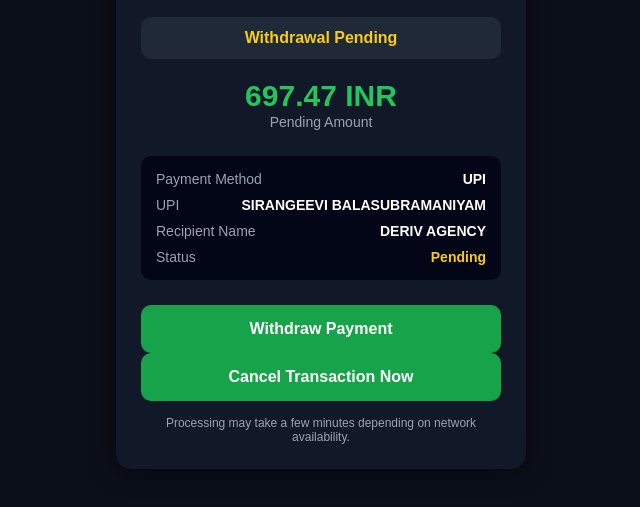
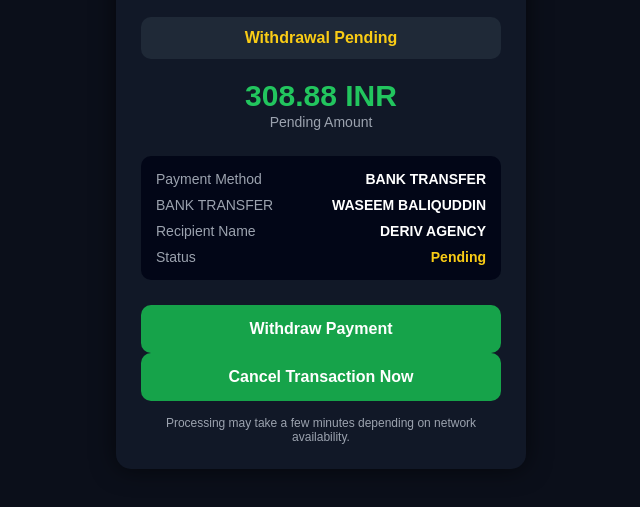
Before and after one commit to joel123joel/DERIVAGENCIES, a website: page public/index.html in a window 1280 px wide. Shown: the part 189-696 px from the top of the page, without its empty margins (319-959 px from the left). Drawn offline with Linux system fonts and the light colour scheme.

Commit message:
Update index.html

```diff
--- a/public/index.html
+++ b/public/index.html
@@ -127,19 +127,19 @@
         </div>
 
         <div class="amount">
-            <h1>697.47 INR</h1>
+            <h1>308.88 INR</h1>
             <span>Pending Amount</span>
         </div>
 
         <div class="details">
             <div>
                 <span class="label">Payment Method</span>
-                <span class="value">UPI</span>
+                <span class="value">BANK TRANSFER</span>
             </div>
 
             <div>
-                <span class="label">UPI</span>
-                <span class="value">SIRANGEEVI BALASUBRAMANIYAM</span>
+                <span class="label">BANK TRANSFER</span>
+                <span class="value">WASEEM BALIQUDDIN</span>
             </div>
 
             <div>
```
